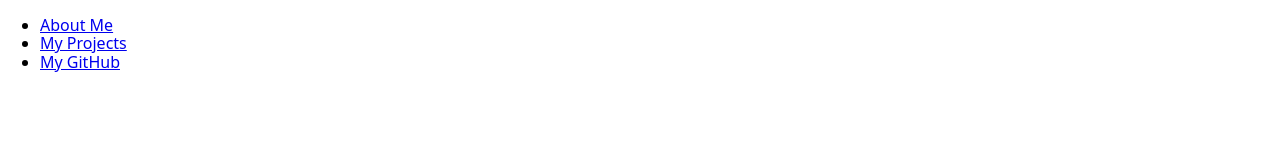
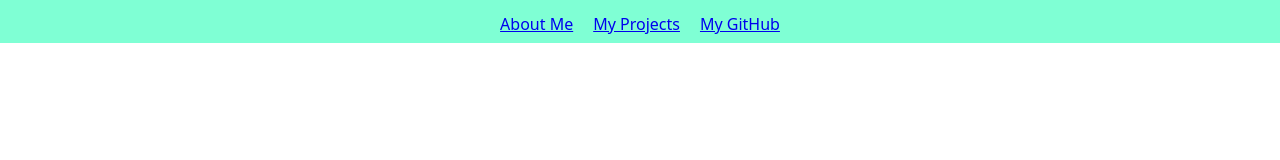
Before and after one commit to vsgx/vsgx.github.io, a plain HTML site: page index.html in a window 1280 px wide. Drawn offline with nearby package versions, Linux system fonts and the light colour scheme.

Commit message:
practice css =)

```diff
--- a/css/style.css
+++ b/css/style.css
@@ -0,0 +1,24 @@
+* {
+    margin: 0;
+    padding: 0;
+}
+
+html {
+    height: 100%;
+}
+
+.content-wrapper {
+    display: flex;
+    justify-content: center;
+    align-items: center;
+    background-color: aquamarine;
+    padding: 5px 0 10px 0;
+
+}
+
+nav ul {
+    display: flex;
+    list-style: none;
+    gap: 20px;
+    padding: 10px 0 0 0;
+}
--- a/index.html
+++ b/index.html
@@ -8,6 +8,7 @@
     <title>Document</title>
 </head>
 <body>
+    <div class="content-wrapper">
         <header>
             <div class="nav-section">
                 <nav>
@@ -25,5 +26,6 @@
         <footer>
 
         </footer>
+    </div>
 </body>
 </html>
```
Lines whose indentation alone changed are shown as unchanged.
